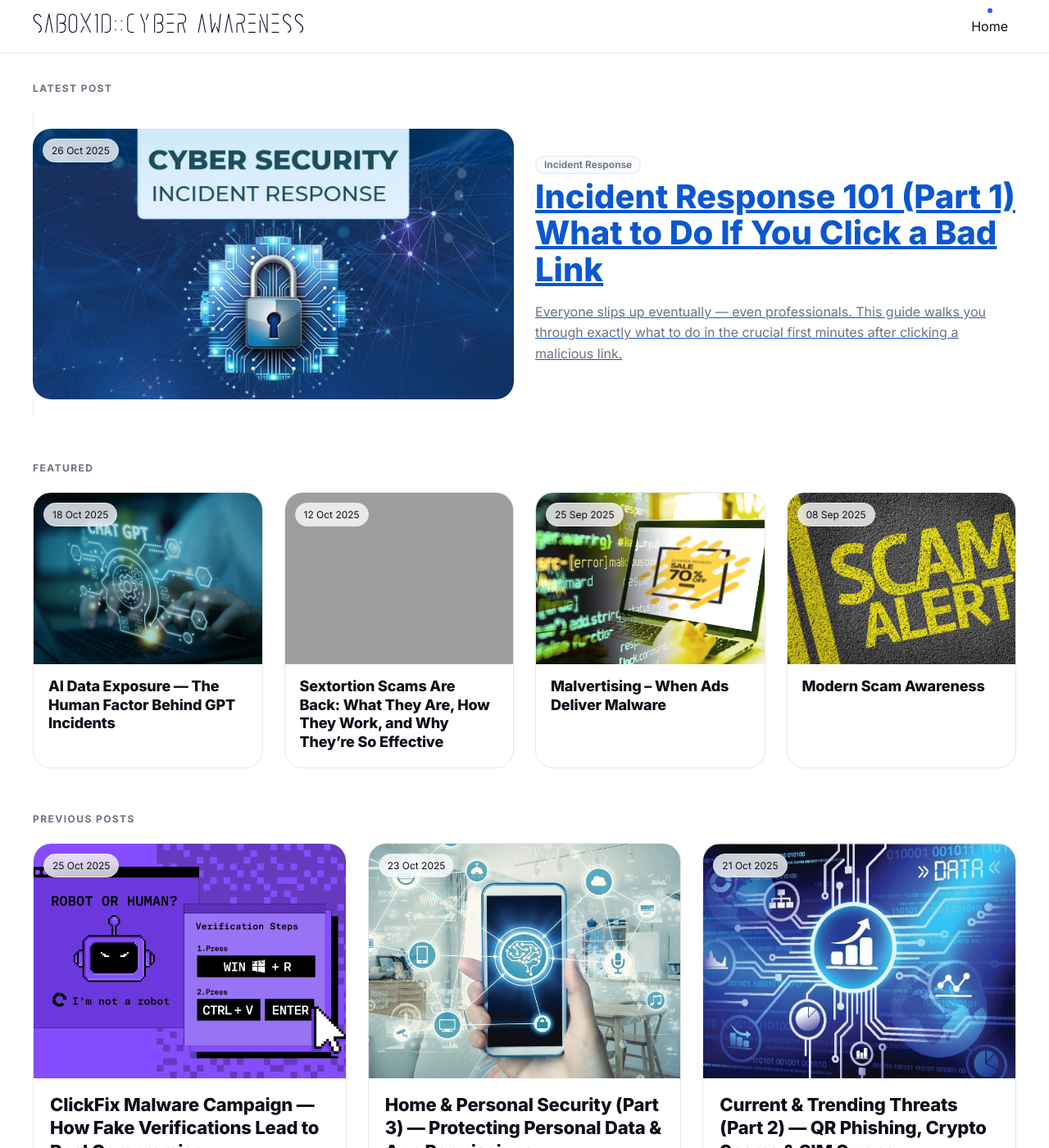
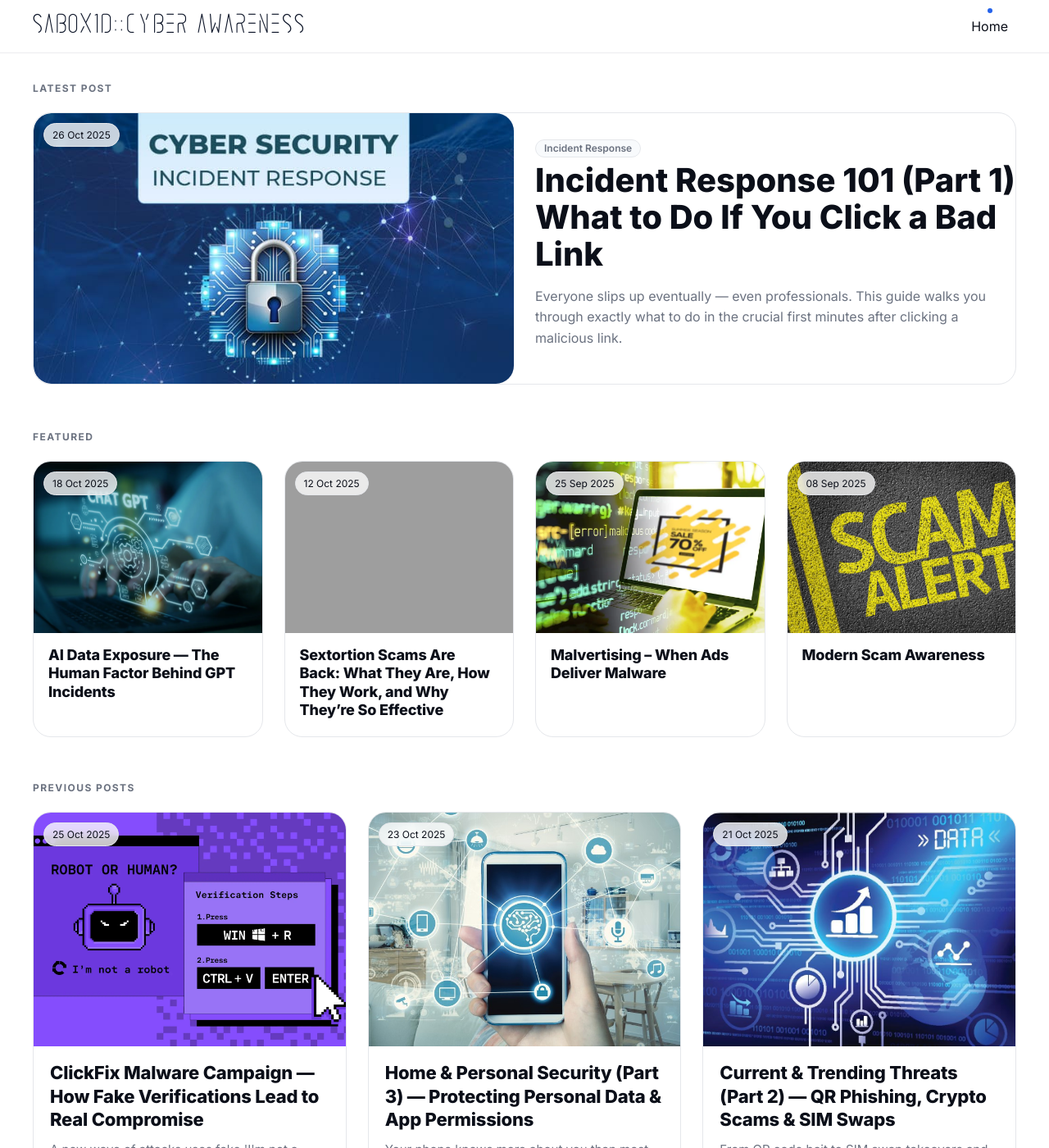
Before and after one commit to Sab0x1D/blogs, a Jekyll site: the page built from index.html, in a window 1280 px wide and 1400 px high. Shown: the whole window at 82% size. Built offline with Jekyll 4.4.1, drawn with Linux system fonts in a browser that asks for light colours; the list of posts is cut into pages by our own code; grey boxes are pictures that could not be loaded.

Commit message:
Updating Hero card styling site.css

```diff
--- a/assets/css/site.css
+++ b/assets/css/site.css
@@ -892,3 +892,19 @@
   text-decoration: underline;
   text-underline-offset: 3px;
 }
+
+/* 👉 Make the entire hero behave like one big clickable card */
+.home .hero-card{
+  display: block;
+  text-decoration: none;
+  color: inherit;
+  cursor: pointer;
+}
+.home .hero-card *{ text-decoration: none !important; }
+.home .hero-title, .home .hero-excerpt{ user-select: none; }
+.home .hero-card .chip{ pointer-events: none; }   /* chip won’t steal clicks */
+.home .hero-card:focus-visible{
+  outline: 2px solid #2563eb;
+  outline-offset: 3px;
+  border-radius: var(--round);
+}
```
